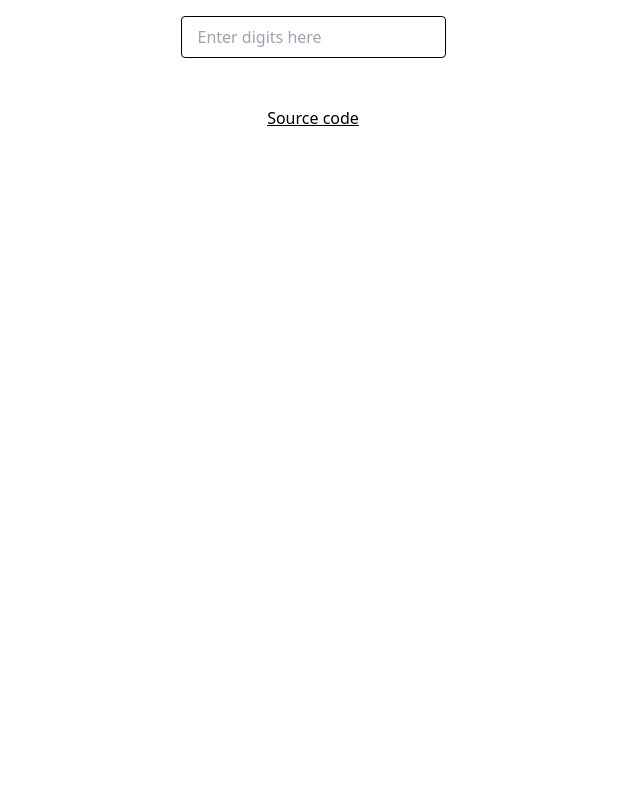
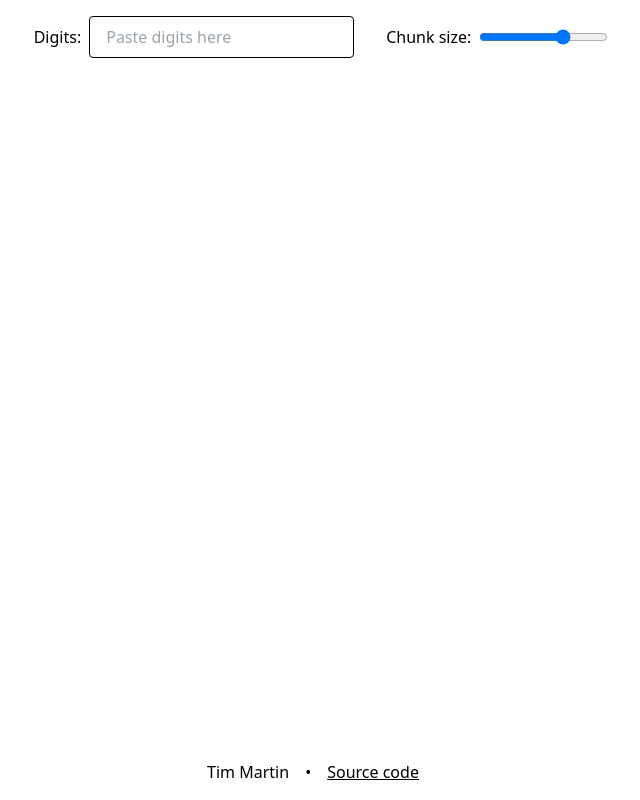
Before and after one commit to t-mart/seetheprime, a SvelteKit app: page / in a window 1280 px wide. Shown: the whole page, without its empty margins (327-967 px from the left). Built offline with nearby package versions, Linux system fonts and the light colour scheme.

Commit message:
Buncha stuff

```diff
--- a/src/routes/+page.svelte
+++ b/src/routes/+page.svelte
@@ -7,7 +7,7 @@
 	let chunks = $derived([...digits.chunks(chunkSize)]);
 	let chunkWidths = $state([] as number[]);
 	let index = $state(0);
-	let marginLeftOffset = $derived(
+	let translateOffset = $derived(
 		chunkWidths.slice(0, index).reduce((acc, width) => acc + width, 0) + chunkWidths[index] / 2
 	);
 
@@ -29,18 +29,18 @@
 		});
 	}
 
-	function updateIndex(increment: boolean) {
-		const newIndex = index + (increment ? 1 : -1);
+	function nudgeIndex(direction: 'forward' | 'backward') {
+		const newIndex = index + (direction === 'forward' ? 1 : -1);
 
 		index = Math.max(0, Math.min(chunks.length - 1, newIndex));
 	}
 
 	function handleKeyDown(event: KeyboardEvent) {
 		if (event.key === 'ArrowLeft' || event.key === 'ArrowUp') {
-			updateIndex(false);
+			nudgeIndex('backward');
 			event.preventDefault();
 		} else if (event.key === 'ArrowRight' || event.key === 'ArrowDown' || event.key === ' ') {
-			updateIndex(true);
+			nudgeIndex('forward');
 			event.preventDefault();
 		}
 	}
@@ -52,34 +52,51 @@
 		digitsValue = getHashDigitsValue();
 	}}
 	onwheel={(event) => {
-		updateIndex(event.deltaY > 0);
+		nudgeIndex(event.deltaY > 0 ? 'forward' : 'backward');
 	}}
 	onkeydown={handleKeyDown}
 />
 
-<div class="min-h-screen">
-	<header class="flex justify-center p-4">
+<header
+	class="fixed inset-x-0 top-0 z-10 flex flex-wrap items-center justify-center gap-4 bg-white p-4"
+>
+	<div class="flex items-center gap-2">
+		<label for="digits" class="ml-4">Digits:</label>
 		<input
+			type="text"
+			id="digits"
 			bind:value={digitsValue}
-			placeholder="Enter digits here"
+			placeholder="Paste digits here"
 			class="rounded border border-black px-4 py-2"
 		/>
+	</div>
+
+	<div class="flex items-center gap-2">
+		<label for="chunk-size" class="ml-4">Chunk size:</label>
+		<input type="range" min="1" max="7" id="chunk-size" bind:value={chunkSize} />
+	</div>
 </header>
 
-	<main class="container mx-auto flex flex-col px-12 py-8">
+<!-- svelte-ignore a11y_click_events_have_key_events -->
+<!-- svelte-ignore a11y_no_noninteractive_element_interactions -->
+<main
+	class="fixed inset-0 my-auto flex h-fit flex-col gap-8"
+	onclick={() => {
+		nudgeIndex('forward');
+	}}
+>
 	{#if chunks.length > 0}
-			<p class="flex justify-center">
+		<p class="text-center px-4">
 			{index + 1} of {chunks.length}
 		</p>
-		{/if}
 
 		<ol
-			class="flex w-full items-center font-mono text-9xl transition-[margin-left] duration-200"
-			style:margin-left={`calc(50% - ${marginLeftOffset}px)`}
+			class="flex select-none font-mono text-9xl duration-200"
+			style:transform={`translateX(calc(50% - ${translateOffset}px))`}
 		>
 			{#each chunks as chunk, i (`${i}-${chunk}`)}
 				<li
-					class="block px-4 transition-all duration-500"
+					class="block px-[1em] transition-all duration-500"
 					use:registerWidth={i}
 					class:opacity-20={index !== i}
 					class:font-bold={index == i}
@@ -89,14 +106,14 @@
 			{/each}
 		</ol>
 
-		{#if chunks.length > 0}
-			<p class="mt-12 flex justify-center text-gray-500">
-				Advance with right arrow, down arrow, mouse wheel, or spacebar.
+		<p class="text-center text-gray-500 px-4">
+			Advance with tap/click, mouse wheel, arrow keys, or spacebar.
 		</p>
 	{/if}
+</main>
 
-		<p class="flex justify-center">
+<footer class="fixed inset-x-0 bottom-0 z-10 flex justify-center bg-white p-4">
+	<span>Tim Martin</span>
+	<span class="mx-4 select-none">&bull;</span>
 	<a class="underline" href="https://github.com/t-mart/seetheprime">Source code</a>
-		</p>
-	</main>
-</div>
+</footer>
```
Lines whose indentation alone changed are shown as unchanged.
